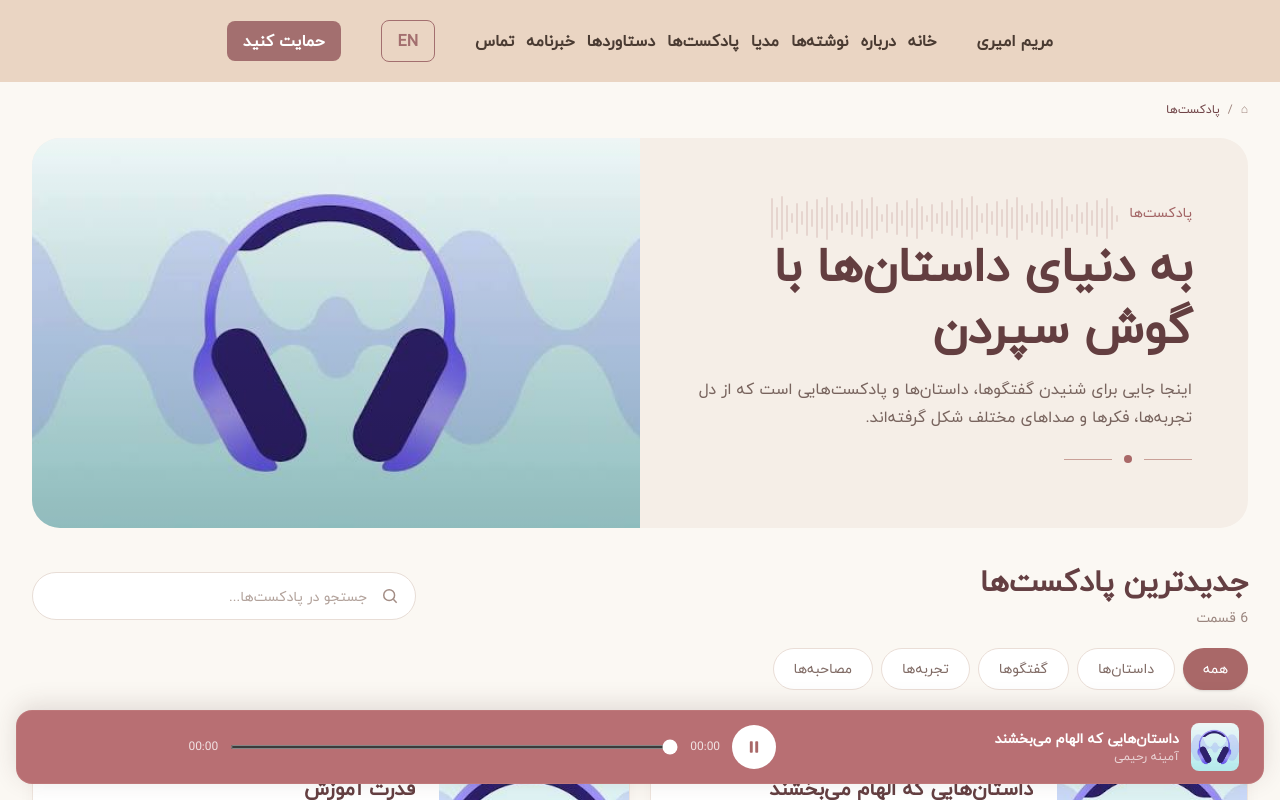
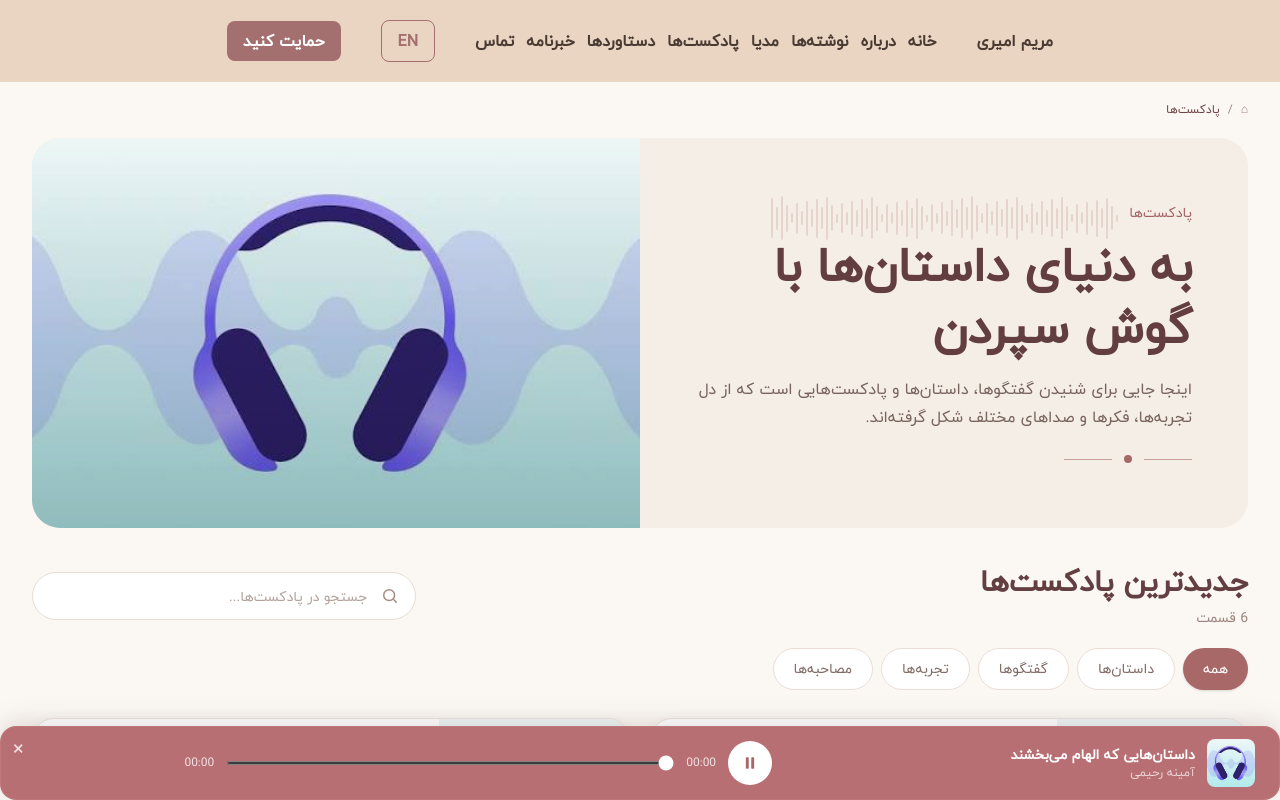
Before and after one commit to BTB-Team/Weblog, a React (Vite) app: page /podcast in a window 1280 px wide. Both pictures are taken after a click on the button 1095 px from the left and 757 px from the top of the page. Shown: the top 800 px of the page. Built offline with nearby package versions, Linux system fonts and the light colour scheme.

Commit message:
complete podcast page and audio player

```diff
--- a/src/pages/podcasts/GlobalAudioPlayer.jsx
+++ b/src/pages/podcasts/GlobalAudioPlayer.jsx
@@ -20,20 +20,17 @@ const GlobalAudioPlayer = () => {
 
   const [currentTime, setCurrentTime] = useState(0);
   const [duration, setDuration] = useState(0);
+  const [isPlayerVisible, setIsPlayerVisible] = useState(false);
 
   const lang = useLangStore((state) => state.lang);
   const t = useLangStore((state) => state.t);
 
   const currentPodcast = useAudioStore((state) => state.currentPodcast);
-
   const isPlaying = useAudioStore((state) => state.isPlaying);
-
   const isLoading = useAudioStore((state) => state.isLoading);
 
   const setIsPlaying = useAudioStore((state) => state.setIsPlaying);
-
   const setIsLoading = useAudioStore((state) => state.setIsLoading);
-
   const setError = useAudioStore((state) => state.setError);
 
   const getLocalizedValue = (value) => {
@@ -46,7 +43,6 @@ const GlobalAudioPlayer = () => {
     return value[lang] || value.en || value.dr || "";
   };
 
-  // Convert public asset paths to Vite browser paths
   const getImageUrl = (path) => {
     if (!path) return "";
 
@@ -65,6 +61,7 @@ const GlobalAudioPlayer = () => {
     return path;
   };
 
+  // When a new podcast is selected
   useEffect(() => {
     const audio = audioRef.current;
 
@@ -72,9 +69,20 @@ const GlobalAudioPlayer = () => {
       return;
     }
 
+    setIsPlayerVisible(true);
+    setCurrentTime(0);
+    setDuration(0);
+    setIsLoading(false);
+    setError("");
+
+    // Stop previous audio
+    audio.pause();
+
+    // Load new podcast
     audio.src = currentPodcast.audioUrl;
     audio.load();
 
+    // Play new podcast
     if (isPlaying) {
       setIsLoading(true);
 
@@ -91,6 +99,7 @@ const GlobalAudioPlayer = () => {
     }
   }, [currentPodcast]);
 
+  // Play / pause
   useEffect(() => {
     const audio = audioRef.current;
 
@@ -99,6 +108,8 @@ const GlobalAudioPlayer = () => {
     }
 
     if (isPlaying) {
+      setIsPlayerVisible(true);
+
       audio.play().catch(() => {
         setIsPlaying(false);
       });
@@ -129,12 +140,31 @@ const GlobalAudioPlayer = () => {
     setCurrentTime(0);
   };
 
+  const handleClose = () => {
+    const audio = audioRef.current;
+
+    if (audio) {
+      audio.pause();
+      audio.currentTime = 0;
+    }
+
+    setCurrentTime(0);
+    setIsPlaying(false);
+    setIsPlayerVisible(false);
+  };
+
   const togglePlay = () => {
     if (!currentPodcast?.audioUrl) {
       return;
     }
 
-    setIsPlaying(!isPlaying);
+    if (isPlaying) {
+      handleClose();
+      return;
+    }
+
+    setIsPlayerVisible(true);
+    setIsPlaying(true);
   };
 
   const handleSeek = (event) => {
@@ -161,15 +191,9 @@ const GlobalAudioPlayer = () => {
     ).padStart(2, "0")}`;
   };
 
-  if (!currentPodcast) {
-    return null;
-  }
-
-  const title = getLocalizedValue(currentPodcast.title);
-  const guest = getLocalizedValue(currentPodcast.guest);
-
   return (
-    <aside className="fixed bottom-4 left-1/2 z-50 w-[calc(100%-2rem)] max-w-7xl -translate-x-1/2 overflow-hidden rounded-2xl border border-[#c98d8d]/30 bg-[#b86f73] text-white shadow-[0_-5px_25px_rgba(76,48,44,0.15)]">
+    <>
+      {/* Keep audio element mounted even when player is hidden */}
       <audio
         ref={audioRef}
         preload="metadata"
@@ -178,6 +202,17 @@ const GlobalAudioPlayer = () => {
         onEnded={handleEnded}
       />
 
+      {currentPodcast && isPlayerVisible && (
+        <aside className="fixed bottom-0 left-1/2 z-50 mx-auto w-full max-w-7xl -translate-x-1/2 overflow-hidden rounded-2xl border border-[#c98d8d]/30 bg-[#b86f73] text-white shadow-[0_-5px_25px_rgba(76,48,44,0.15)]">
+          <button
+            type="button"
+            onClick={handleClose}
+            aria-label="Close player"
+            className="absolute end-3 top-2 z-10 text-xl text-white/80 transition hover:text-white"
+          >
+            ×
+          </button>
+
           <div className="flex w-full items-center gap-4 px-4 py-3 sm:px-6">
             {/* Podcast info */}
             <div className="hidden min-w-0 items-center gap-3 md:flex md:w-[25%]">
@@ -185,7 +220,7 @@ const GlobalAudioPlayer = () => {
                 {currentPodcast.cover && (
                   <img
                     src={getImageUrl(currentPodcast.cover)}
-                alt={title}
+                    alt={getLocalizedValue(currentPodcast.title)}
                     className="h-full w-full object-cover"
                     onError={(e) => {
                       e.currentTarget.style.display = "none";
@@ -195,9 +230,15 @@ const GlobalAudioPlayer = () => {
               </div>
 
               <div className="min-w-0">
-            <p className="truncate text-sm font-bold">{title}</p>
+                <p className="truncate text-sm font-bold">
+                  {getLocalizedValue(currentPodcast.title)}
+                </p>
 
-            {guest && <p className="truncate text-xs text-white/70">{guest}</p>}
+                {currentPodcast.guest && (
+                  <p className="truncate text-xs text-white/70">
+                    {getLocalizedValue(currentPodcast.guest)}
+                  </p>
+                )}
               </div>
             </div>
 
@@ -239,10 +280,14 @@ const GlobalAudioPlayer = () => {
 
             {/* Mobile title */}
             <div className="max-w-[120px] min-w-0 md:hidden">
-          <p className="truncate text-xs font-medium">{title}</p>
+              <p className="truncate text-xs font-medium">
+                {getLocalizedValue(currentPodcast.title)}
+              </p>
             </div>
           </div>
         </aside>
+      )}
+    </>
   );
 };
 
--- a/src/pages/podcasts/Podcast.jsx
+++ b/src/pages/podcasts/Podcast.jsx
@@ -69,7 +69,6 @@ const Podcasts = () => {
   const categories = db.podcastCategories || [];
   const platforms = db.podcastPlatforms || [];
   const pageData = db.podcastPage || null;
-
   const handlePlay = (podcast) => {
     if (!podcast.audioUrl) {
       setCurrentPodcast(podcast);
@@ -86,11 +85,9 @@ const Podcasts = () => {
     }
 
     setCurrentPodcast(podcast);
-    setIsLoading(true);
     setIsPlaying(true);
     setErrorAudio("");
   };
-
   const filteredPodcasts = useMemo(() => {
     const query = search.trim().toLowerCase();
 
```
Lines whose indentation alone changed are shown as unchanged.
